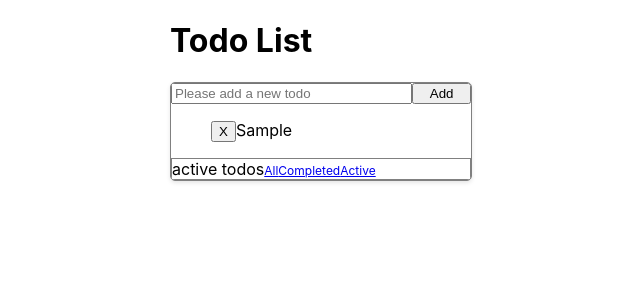
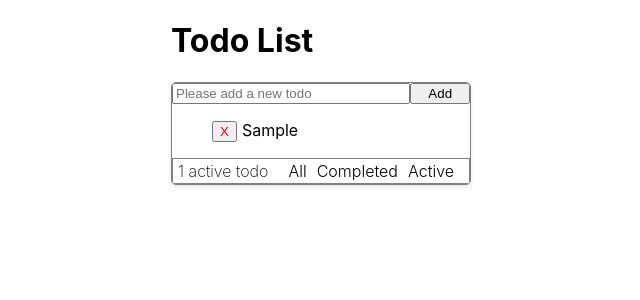
Before and after one commit to Vaskovics/to-do-list, a React (Create React App) app: page / in a window 1280 px wide. Both pictures are taken after typing "Sample" into the empty fields and a click on the button "Add". Shown: the top 300 px of the page, without its empty margins (319-959 px from the left). Built offline with nearby package versions, Linux system fonts and the light colour scheme; the HTML template or start-up script is replaced by a standard one.

Commit message:
Active todos count is added

```diff
--- a/src/App.jsx
+++ b/src/App.jsx
@@ -1,4 +1,4 @@
-import { useState, useEffect } from 'react';
+import { useState, useEffect, useMemo } from 'react';
 import './App.scss';
 import TodoInput  from './components/TodoInput/TodoInput';
 import TodoList from './components/TodoList/TodoList';
@@ -9,6 +9,18 @@ import TodoFooter from './components/TodoFooter/TodoFooter';
 function App() {
   const [todos, setTodos] = useState([]);
   const [newTitle, setNewTitle] = useState('');
+
+  const countActiveTodos = useMemo(() => {
+    const count = todos.reduce((count, current) => {
+      if (!current.completed) {
+        return count + 1;
+      }
+
+      return count;
+    }, 0)
+
+    return count;
+  });
 
   useEffect(() => {
     const storedTodos = localStorage.getItem('todos');
@@ -68,7 +80,7 @@ function App() {
           onComplete={handleCompleteTodo}
         />
         <TodoFooter
-
+          activeTodos={countActiveTodos}
         />
       </div>
     </div>
--- a/src/App.scss
+++ b/src/App.scss
@@ -1,3 +1,7 @@
+* {
+  box-sizing: border-box;
+}
+
 .completed {
   color: red;
   text-decoration: line-through;
--- a/src/components/TodoFooter/TodoFooter.jsx
+++ b/src/components/TodoFooter/TodoFooter.jsx
@@ -1,26 +1,30 @@
 import React from 'react';
 import './TodoFooter.scss';
 
-const TodoFooter = () => {
+const TodoFooter = ({ activeTodos}) => {
   return (
     <div className='footer'>
-      <span>{`active todos`}</span>
+      <span>{`${activeTodos} active todo${activeTodos === 1 ? '' : 's'}`}</span>
 
       <nav className='footer__nav'>
         <a
           href="#/"
+          className='footer__link'
         >
           All
         </a>
 
         <a
           href="#/"
+          className='footer__link'
+
         >
           Completed
         </a>
 
         <a
           href="#/"
+          className='footer__link'
         >
           Active
         </a>
--- a/src/components/TodoFooter/TodoFooter.scss
+++ b/src/components/TodoFooter/TodoFooter.scss
@@ -1,8 +1,20 @@
 .footer {
+  padding: 2px 5px;
   border: 1px solid gray;
+  display: flex;
+  justify-content: space-between;
+  font-weight: 200;
+
 
   &__nav {
-    display: inline-block;
-    font-size: 12px;
+    display: flex;
+    justify-content: space-between;
+  }
+
+  &__link {
+    text-decoration: none;
+    color: inherit;
+    padding-right: 10px;
+    font-weight: 300;
   }
 }
--- a/src/components/TodoInput/TodoInput.jsx
+++ b/src/components/TodoInput/TodoInput.jsx
@@ -16,6 +16,7 @@ const TodoInput = ({
       />
 
       <button
+        className='todo-input__add-button'
         onClick={onAddTodo}
       >
         Add
--- a/src/components/TodoInput/TodoInput.scss
+++ b/src/components/TodoInput/TodoInput.scss
@@ -6,7 +6,7 @@
     width: 80%;
   }
 
-  & button {
+  &__add-button {
     width: 20%;
   }
 }
--- a/src/components/TodoList/TodoList.jsx
+++ b/src/components/TodoList/TodoList.jsx
@@ -20,7 +20,12 @@ const TodoList = ({
               'completed': todo.completed,
             })}
           >
-            <button onClick={() =>onRemove(todo.id)}>X</button>
+            <button
+              onClick={() =>onRemove(todo.id)}
+              className='todolist__button'
+            >
+              X
+            </button>
 
             <span
               className={classNames(
--- a/src/components/TodoList/todoList.scss
+++ b/src/components/TodoList/todoList.scss
@@ -8,5 +8,14 @@
     display: inline-block;
     cursor: pointer;
     min-width: 30px;
+    padding-left: 5px;
+  }
+
+  &__button {
+    color: red;
+
+    &:hover {
+      background-color: pink;
+    }
   }
 }
```
